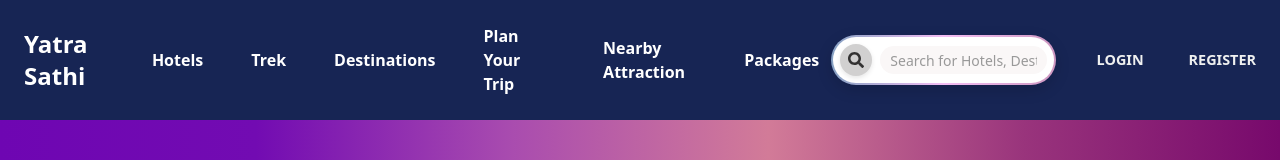
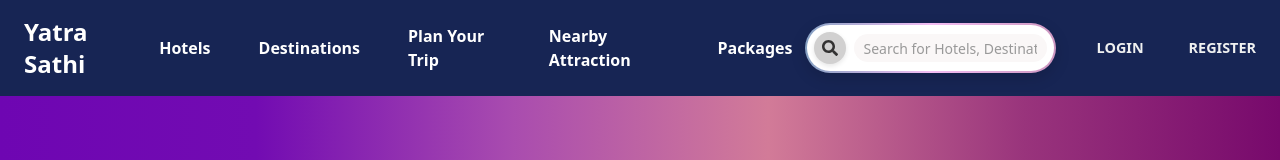
Before and after one commit to Ghanashyamaryal/frontend, a React (Vite) app: page /login in a window 1280 px wide. Shown: the top 160 px of the page. Built offline with nearby package versions, Linux system fonts and the light colour scheme.

Commit message:
"fix: header"

```diff
--- a/src/Component/Header/Header1.jsx
+++ b/src/Component/Header/Header1.jsx
@@ -52,7 +52,7 @@ const Header1 = () => {
 
                 <nav className="hidden md:flex items-center space-x-6">
                     <Link to="/hotels" className="text-white font-semibold hover:bg-gray-300 rounded-3xl px-3 py-2 transition duration-200">Hotels</Link>
-                    <Link to="/trek" className="text-white font-semibold hover:bg-gray-300 rounded-3xl px-3 py-2 transition duration-200">Trek</Link>
+                    {/* <Link to="/trek" className="text-white font-semibold hover:bg-gray-300 rounded-3xl px-3 py-2 transition duration-200">Trek</Link> */}
                     <Link to="/destinations" className="text-white font-semibold hover:bg-gray-300 rounded-3xl px-3 py-2 transition duration-200">Destinations</Link>
                     <Link to="/planyourtrip" className="text-white font-semibold hover:bg-gray-300 rounded-3xl px-3 py-2 transition duration-200">Plan Your Trip</Link>
                     <Link to="/nearbyattraction" className="text-white font-semibold hover:bg-gray-300 rounded-3xl px-3 py-2 transition duration-200">Nearby Attraction</Link>
@@ -87,7 +87,7 @@ const Header1 = () => {
             <div className={`md:hidden ${menuOpen ? 'block' : 'hidden'} mt-4`}>
                 <nav className="flex flex-col items-center space-y-4">
                     <Link to="/hotels" className="text-white hover:bg-gray-800 rounded-md px-3 py-2 transition duration-200">Hotels</Link>
-                    <Link to="/trek" className="text-white hover:bg-gray-800 rounded-md px-3 py-2 transition duration-200">Trek</Link>
+                    {/* <Link to="/trek" className="text-white hover:bg-gray-800 rounded-md px-3 py-2 transition duration-200">Trek</Link> */}
                     <Link to="/destinations" className="text-white hover:bg-gray-800 rounded-md px-3 py-2 transition duration-200">Destinations</Link>
                     <Link to="/planyourtrip" className="text-white hover:bg-gray-800 rounded-md px-3 py-2 transition duration-200">Plan Your Trip</Link>
                     <Link to="/nearbyattraction" className="text-white hover:bg-gray-800 rounded-md px-3 py-2 transition duration-200">Nearby Attraction</Link>
```
